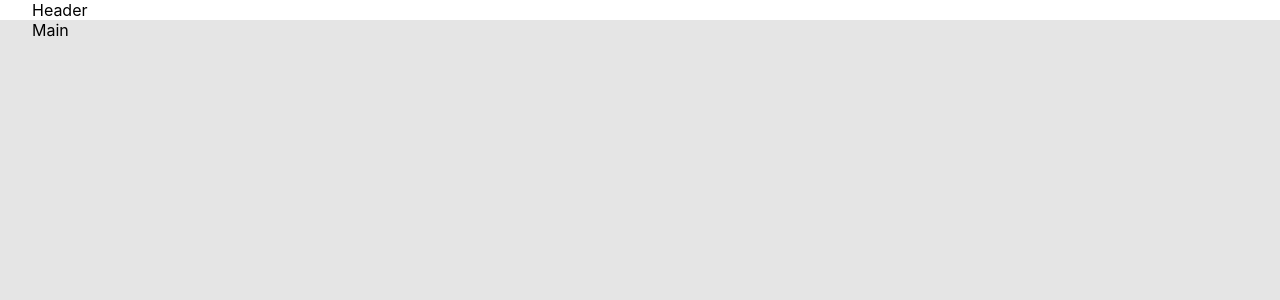
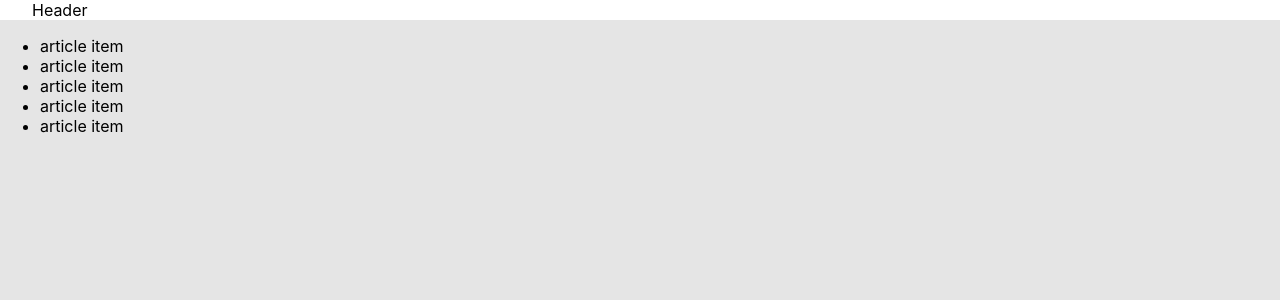
Before and after one commit to A6lock/blog, a JavaScript app: page / in a window 1280 px wide. Shown: the top 300 px of the page. Built offline with nearby package versions, Linux system fonts and the light colour scheme.

Commit message:
added articleList and articleItem with Lorem content

```diff
--- /dev/null
+++ b/src/components/articleItem/ArticleItem.js
@@ -0,0 +1,11 @@
+import './articleItem.scss';
+
+function ArticleItem() {
+  return (
+    <li className="article-item">
+      <div>article item</div>
+    </li>
+  );
+}
+
+export default ArticleItem;
--- /dev/null
+++ b/src/components/articleItem/articleItem.scss
@@ -0,0 +1,8 @@
+.header {
+  background-color: #fff;
+
+  &__container {
+    max-width: 95%;
+    margin: 0 auto;
+  }
+}
--- /dev/null
+++ b/src/components/articleList/ArticleList.js
@@ -0,0 +1,17 @@
+import ArticleItem from '../articleItem/ArticleItem';
+
+import './articleList.scss';
+
+function ArticleList() {
+  return (
+    <ul className="article-list">
+      <ArticleItem key={Math.trunc(Math.random() * new Date().getTime())} />
+      <ArticleItem key={Math.trunc(Math.random() * new Date().getTime())} />
+      <ArticleItem key={Math.trunc(Math.random() * new Date().getTime())} />
+      <ArticleItem key={Math.trunc(Math.random() * new Date().getTime())} />
+      <ArticleItem key={Math.trunc(Math.random() * new Date().getTime())} />
+    </ul>
+  );
+}
+
+export default ArticleList;
--- /dev/null
+++ b/src/components/articleList/articleList.scss
@@ -0,0 +1,8 @@
+.header {
+  background-color: #fff;
+
+  &__container {
+    max-width: 95%;
+    margin: 0 auto;
+  }
+}
--- a/src/components/main/Main.js
+++ b/src/components/main/Main.js
@@ -1,9 +1,11 @@
+import ArticleList from '../articleList/ArticleList';
+
 import './main.scss';
 
 function Main() {
   return (
     <div className="main">
-      <div className="main__container">Main</div>
+      <ArticleList />
     </div>
   );
 }
--- a/src/components/main/main.scss
+++ b/src/components/main/main.scss
@@ -1,9 +1,4 @@
 .main {
   background-color: #e5e5e5;
   flex: 1 1 100%;
-
-  &__container {
-    max-width: 95%;
-    margin: 0 auto;
-  }
 }
```
